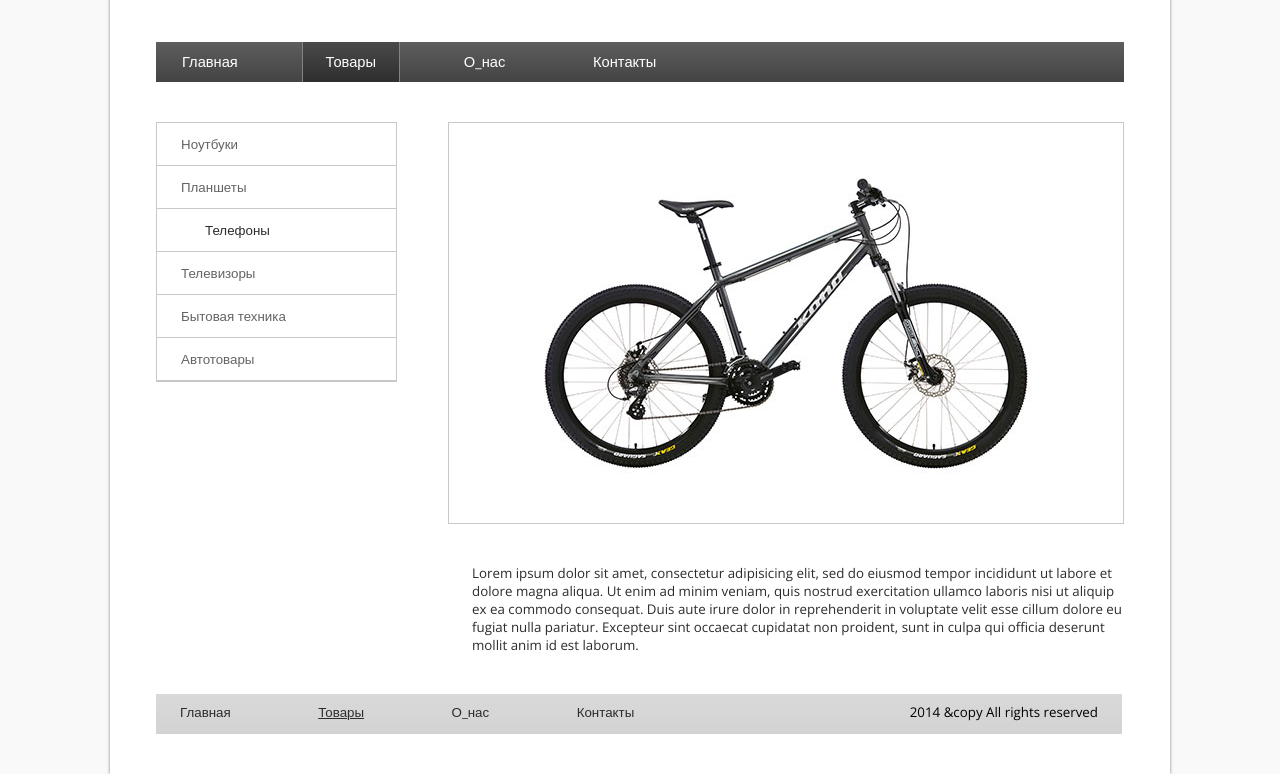
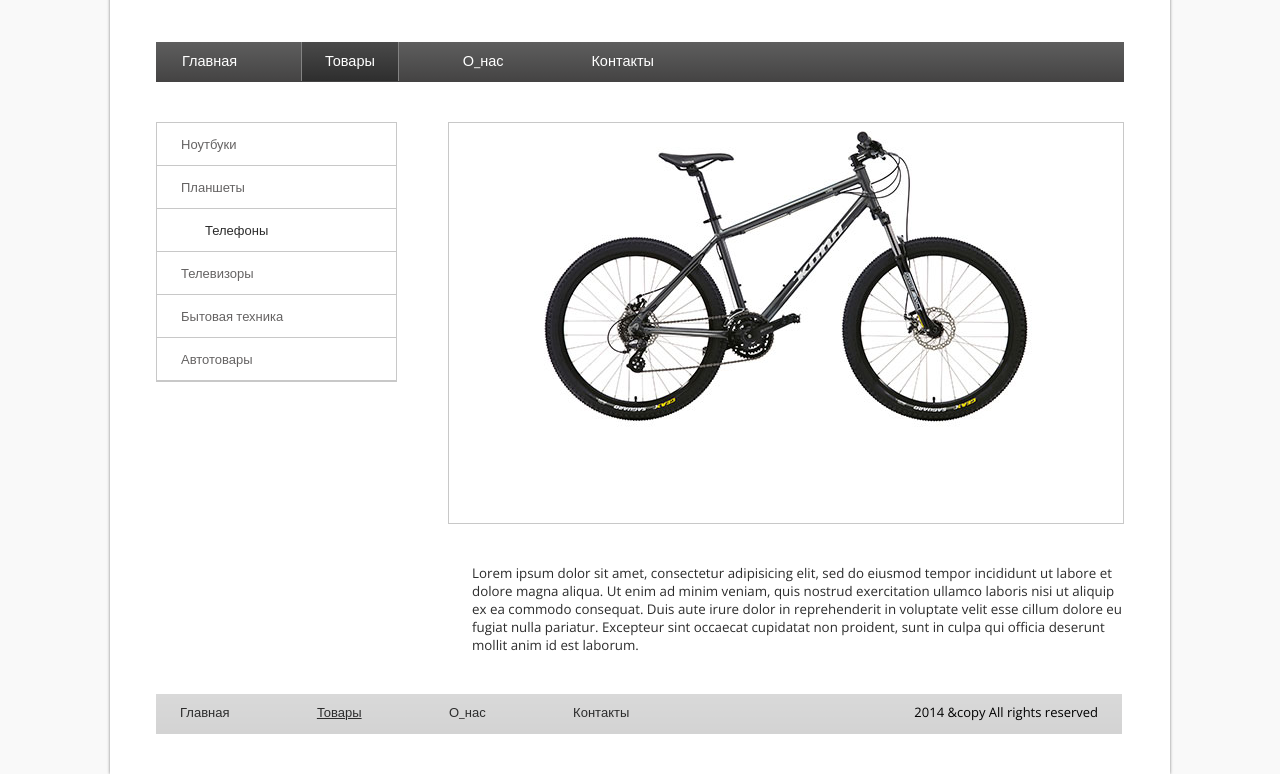
Before and after one commit to Andrey2304/andrey2304.github.io, a plain HTML site: page module03/index.html in a window 1280 px wide. Shown: the part 93-867 px from the top of the page. Drawn offline with nearby package versions, Linux system fonts and the light colour scheme.

Commit message:
img bike send ti div, changed pt to px.

```diff
--- a/module03/css/style.css
+++ b/module03/css/style.css
@@ -28,7 +28,7 @@ header {
   width: 968px;
   height: 40px;
   margin-bottom: 40px;
-  font-size: 11pt;
+  font-size: 14.5px;
 }
 
 .menu {
@@ -41,7 +41,7 @@ header {
 
 .menu a {
   color: white;
-  display: inline-block;
+  display: block;
   text-decoration: none;
   padding: 9px 23px 11px 23px;
   margin-right: 36px;
@@ -53,6 +53,7 @@ header {
   background: linear-gradient(to top, #2e2e2e, #4a4a4a);
   border-left: 1px solid #838383;
   border-right: 1px solid #838383;
+
 }
 
 
@@ -60,6 +61,7 @@ header {
   background: linear-gradient(to top, #2e2e2e, #4a4a4a);
   border-left: 1px solid #838383;
   border-right: 1px solid #838383;
+
 }
 
 aside {
@@ -79,7 +81,7 @@ aside {
 
 .navigation a {
   text-decoration: none;
-  font-size: 10pt;
+  font-size: 13px;
   color: #656363;
 }
 .navigation a:hover {
@@ -103,18 +105,21 @@ aside {
   color: #2c2c2c;
 }
 
-/* .bike {
+.bike {
   width: 674px;
   height: 400px;
   border: 1px solid #c8c8c8;
-}*/
+}
 
-.velo {
+.bike img {
+  display: block;
+  margin: 0px auto;
+}
+/*.velo {
   display: block;
   padding: 46.5px 87px;
   border: 1px solid #c8c8c8;
-
-}
+}*/
 
 
 footer {
@@ -123,7 +128,7 @@ footer {
   background-blend-mode: overlay;
   width: 966px;
   height: 40px;
-  font-size: 10pt;
+  font-size: 13px;
   clear: both;
 }
 
--- a/module03/index.html
+++ b/module03/index.html
@@ -36,9 +36,9 @@
 
       <!-- Content -->
       <div class="content">
-        <!-- <div class="bike"> -->
-          <img class="velo" src="img/bike.jpg" alt="bike"/>
-        <!-- </div> -->
+        <div class="bike">
+          <img src="img/bike.jpg" alt="bike"/>
+        </div>
         <p>
           Lorem ipsum dolor sit amet, consectetur adipisicing elit, sed do eiusmod tempor incididunt ut labore et dolore magna aliqua. Ut enim ad minim veniam, quis nostrud exercitation ullamco laboris nisi ut aliquip ex ea commodo consequat. Duis aute irure dolor in reprehenderit in voluptate velit esse cillum dolore eu fugiat nulla pariatur. Excepteur sint occaecat cupidatat non proident, sunt in culpa qui officia deserunt mollit anim id est laborum.
         </p>
```
